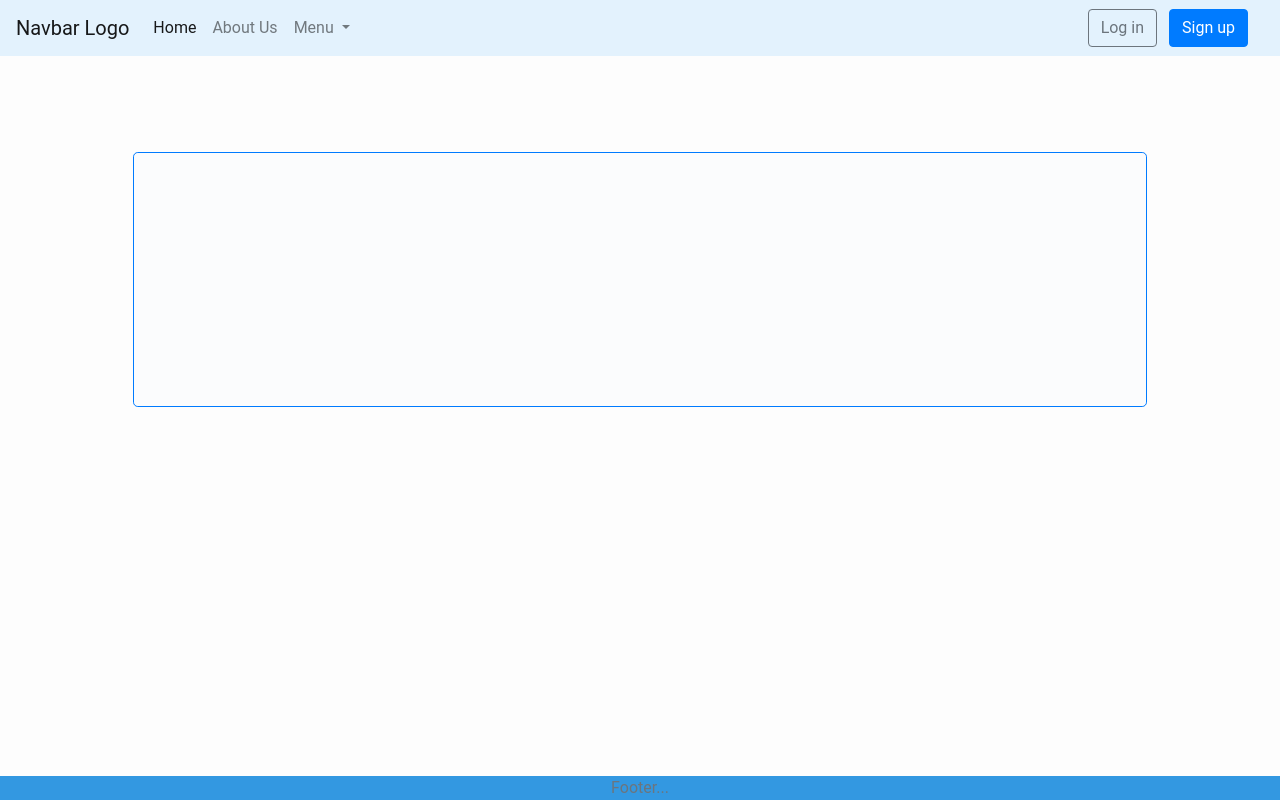
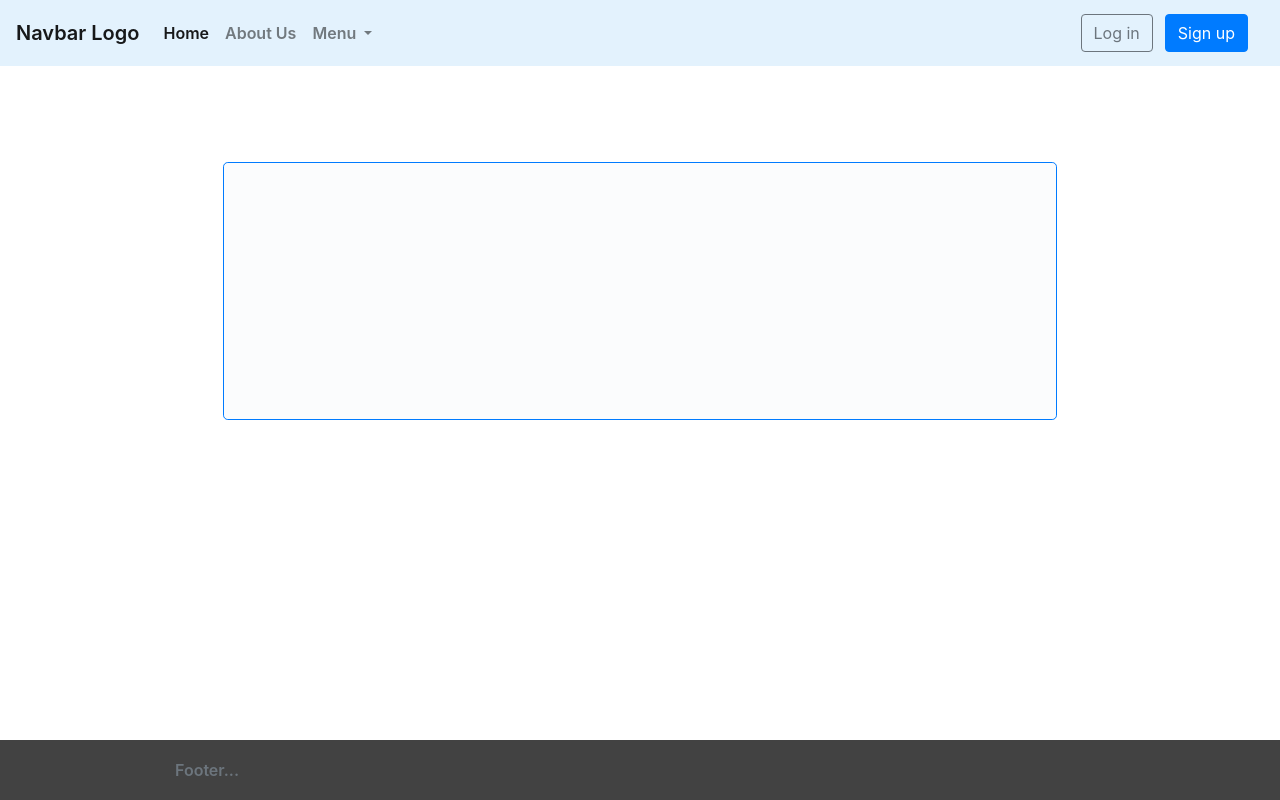
Before and after one commit to abdulwahed-mansour/django-x, a Django app: page /about/ in a window 1280 px wide. Run offline with Django 3.2, Linux system fonts and the light colour scheme; a map, chart or similar area stays blank; some libraries are stand-ins or nearby versions.

Commit message:
Update base.css

```diff
--- a/static/css/base.css
+++ b/static/css/base.css
@@ -1,21 +1,42 @@
-body{
-    font-family: "Roboto", sans-serif;
-
-    background-color:  #fdfdfd;
-
+/* Sticky footer styles
+-------------------------------------------------- */
+html {
+  position: relative;
+  min-height: 100%;
+  font-size: 14px;
+}
+@media (min-width: 768px) {
+  html {
+    font-size: 16px;
+  }
 }
 
+body {
+  margin-bottom: 60px; /* Margin bottom by footer height */
+}
 
+.container {
+  max-width: 960px;
+}
+
+.pricing-header {
+  max-width: 700px;
+}
 
 .footer {
-    position: fixed;
-    left: 0;
-    bottom: 0;
-    width: 100%;
-    background-color: #3398E1;
-    color: white;
-    text-align: center;
+  position: absolute;
+  bottom: 0;
+  width: 100%;
+  height: 60px; /* Set the fixed height of the footer here */
+  line-height: 60px; /* Vertically center the text there */
+  background-color: #424242;
 }
 
-.shadow {
-    box-shadow: 0 4px 2px -2px rgba(0, 0, 0, 0.1);
+body {
+	font-family: -apple-system,BlinkMacSystemFont,"Segoe UI",Roboto,"Helvetica Neue",Arial,"Noto Sans",sans-serif,"Apple Color Emoji","Segoe UI Emoji","Segoe UI Symbol","Noto Color Emoji";
+	font-size: 1rem;
+	font-weight: 600;
+	line-height: 2;
+	color: #212529;
+	text-align: left;
+}
```
